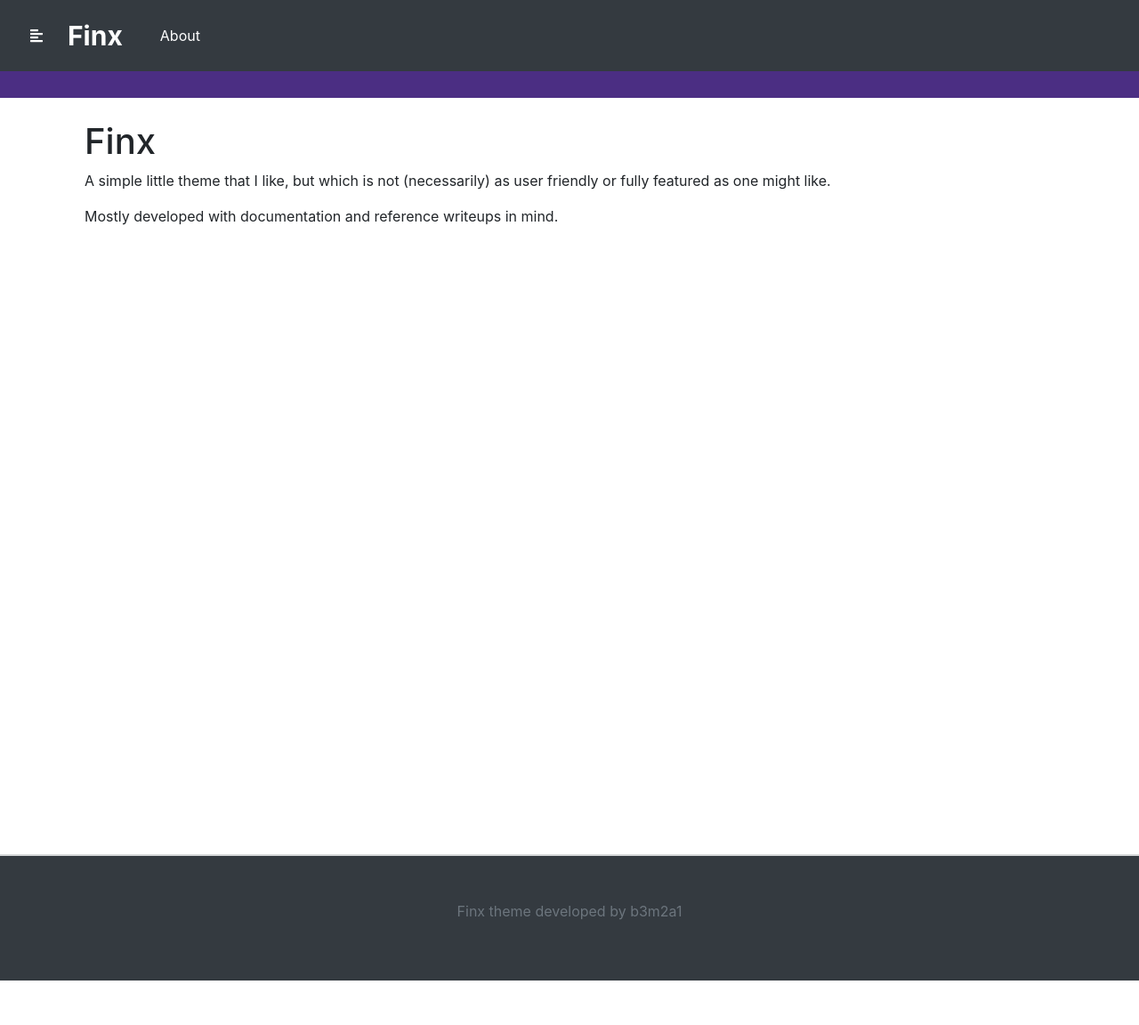
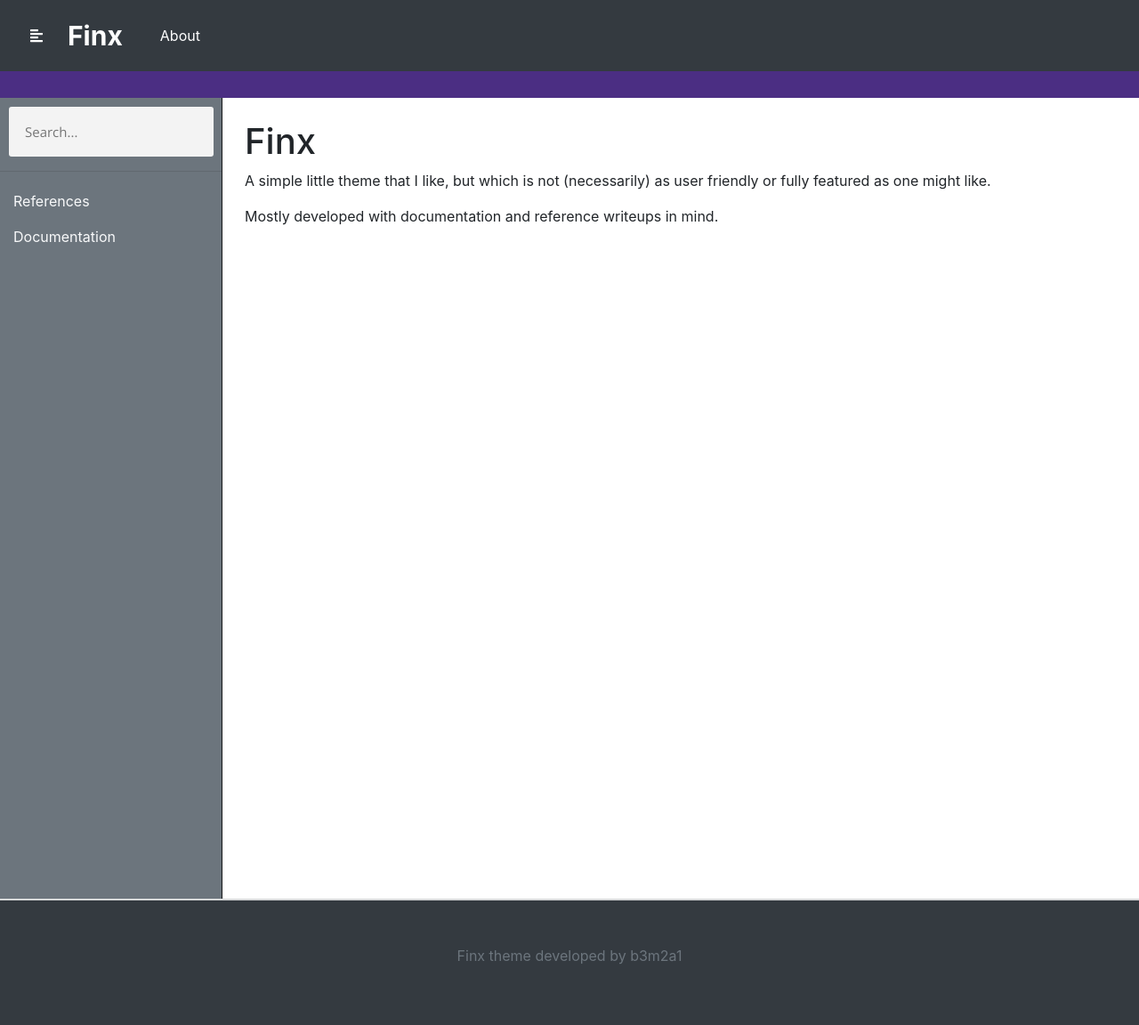
Before and after one commit to b3m2a1/finx, a Jekyll site: the page built from index.md, in a window 1280 px wide. Shown: the whole page at 89% size. Built offline with Jekyll 4.4.1, drawn with Linux system fonts in a browser that asks for light colours; cached includes are drawn as plain includes; nearby versions of some CDN libraries; our own code applies the rules of GitHub Pages for plain Markdown files; before the commit the page ends 1102 px from its top, so only the background shows below that.

Commit message:
Update sidebar.html

```diff
--- a/_includes/sidebar.html
+++ b/_includes/sidebar.html
@@ -2,11 +2,7 @@
 {% if sidebar_theme == nil %}
     {% assign sidebar_theme = "navbar-light text-light bg-secondary" %}
 {% endif %}
-{% if page.url == "/index.html" %}
-<nav class="sidebar.toggled {{sidebar_theme}}" id="sidebar">
-{% else %}
-<nav class="sidebar {{sidebar_theme}}" id="sidebar">
-{% endif %}
+<nav class="sidebar toggled {{sidebar_theme}}" id="sidebar">
     {% if site.search_enabled != false %}
         {% include search.html %}
     {% endif %}
```
